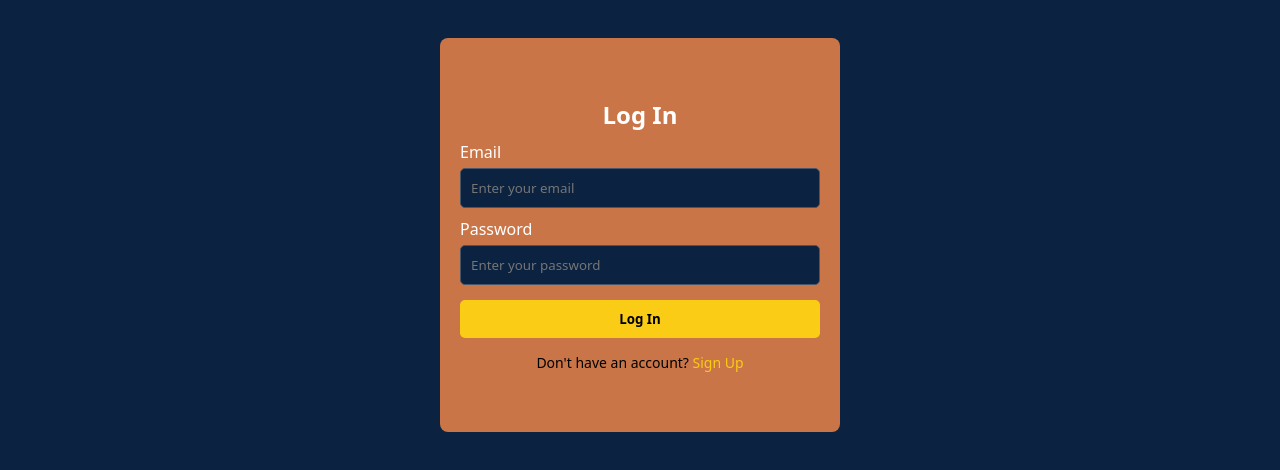
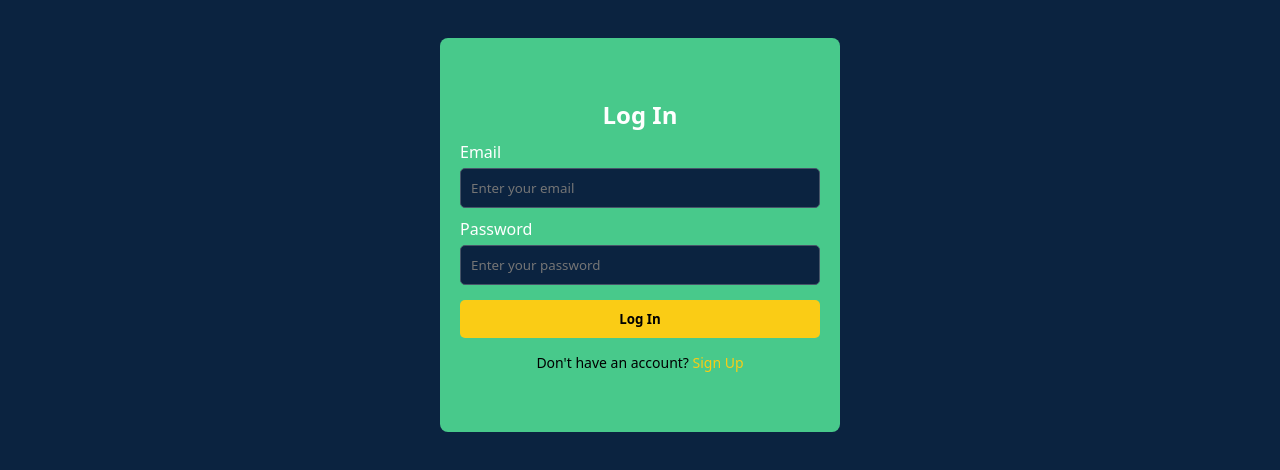
Before and after one commit to Henrychigozie/Boldo-website, a website: page login.html in a window 1280 px wide. Shown: the part 90-560 px from the top of the page. Drawn offline with nearby package versions, Linux system fonts and the light colour scheme.

Commit message:
change the container color

```diff
--- a/stylesheet/login.css
+++ b/stylesheet/login.css
@@ -132,7 +132,7 @@ nav.scrolled {
 
 
 .container {
-background: #c97548;
+background: #48c98b;
 padding: 60px 20px;
 border-radius: 8px;
 width: 100%;
```
